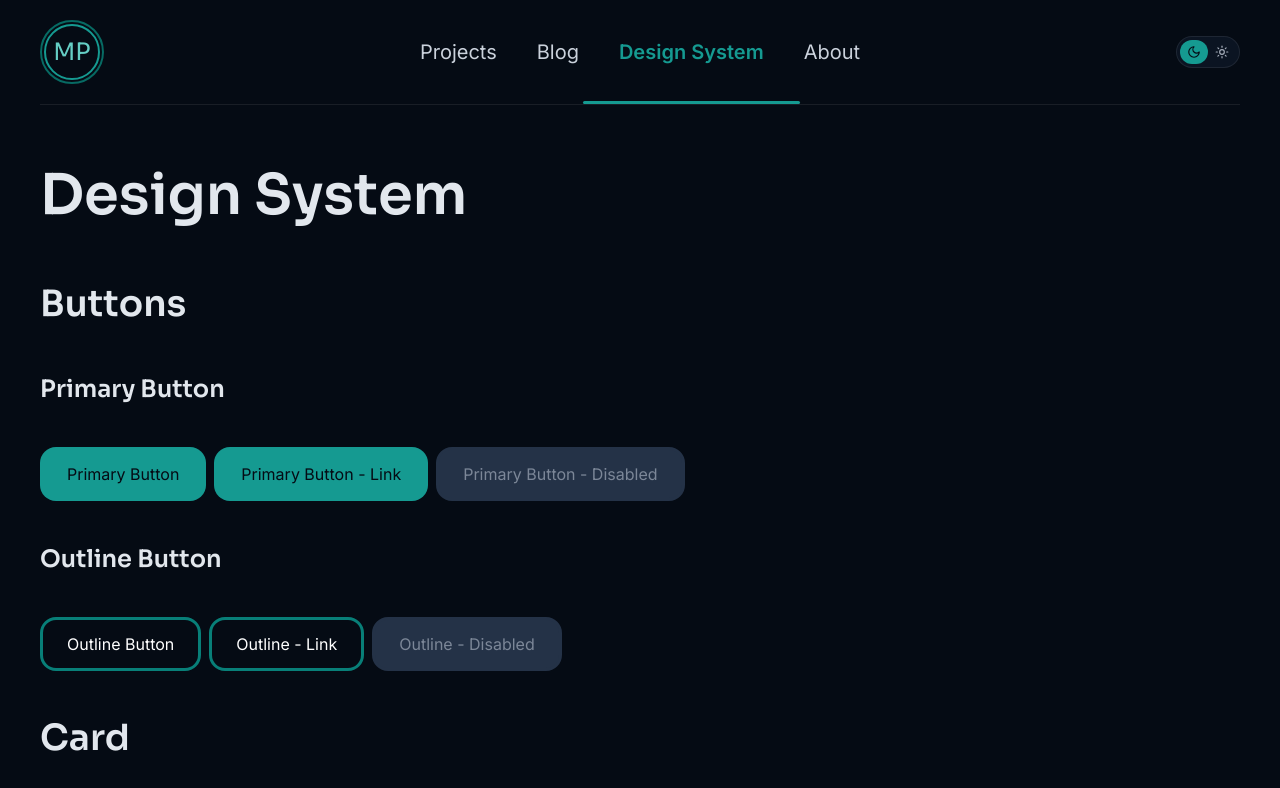
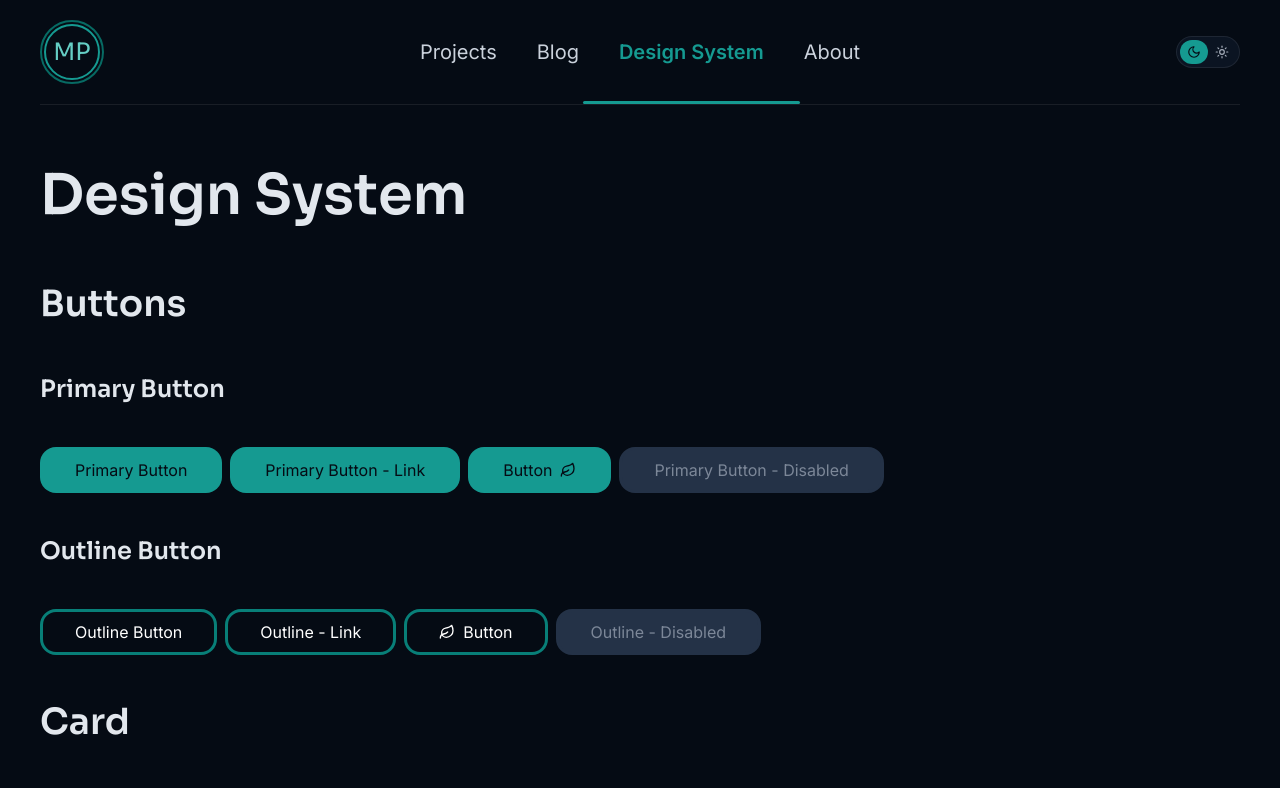
Before and after one commit to mpeck99/morgan-peck-portfolio, a Next.js app: page /design-system in a window 1280 px wide. Shown: the top 788 px of the page. Built offline with nearby package versions, Linux system fonts and the light colour scheme.

Commit message:
updating the button to take in an optional image and imagePosition

```diff
--- a/src/app/design-system/page.tsx
+++ b/src/app/design-system/page.tsx
@@ -4,8 +4,8 @@ import Stack from "@/components/layout/Stack/Stack";
 import Button from "@/components/ui/Button";
 import Card from "@/components/ui/Card";
 import Input from "@/components/ui/Forms/Input";
-import Logo from "@/components/ui/Logo";
 import StatusBadge from "@/components/ui/StatusBadge";
+import { Leaf } from "lucide-react";
 
 export default function DesignSystem() {
   return (
@@ -19,6 +19,7 @@ export default function DesignSystem() {
             <div className="btn-row">
               <Button>Primary Button</Button>
               <Button href="#0">Primary Button - Link</Button>
+              <Button variant="primary" iconPosition="right" icon={<Leaf/>}>Button</Button>
               <Button disabled>Primary Button - Disabled</Button>
             </div>
             <h3>Outline Button</h3>
@@ -27,6 +28,7 @@ export default function DesignSystem() {
               <Button variant="outline" href="#0">
                 Outline - Link
               </Button>
+              <Button variant="outline" iconPosition="left" icon={<Leaf/>}>Button</Button>
               <Button variant="outline" disabled>
                 Outline - Disabled
               </Button>
--- a/src/components/ui/Button/Button.module.scss
+++ b/src/components/ui/Button/Button.module.scss
@@ -1,12 +1,13 @@
 .button {
   width: fit-content;
 
-  display: block;
+  display: inline-flex;
   align-items: center;
   justify-content: center;
+  gap: 0.5rem;
 
-  padding-block: var(--space-xs);
-  padding-inline: var(--space-lg);
+  padding-block: var(--space-2xs);
+  padding-inline: var(--space-xl);
   border-radius: var(--radius-lg);
   border: 3px solid transparent;
 
@@ -62,3 +63,15 @@
     border-color: var(--color-transparent);
   }
 }
+
+.icon {
+  display: inline-flex;
+  align-items: center;
+  justify-content: center;
+
+  svg {
+    width: 1rem;
+    height: 1rem;
+    display: block;
+  }
+}
--- a/src/components/ui/Button/Button.tsx
+++ b/src/components/ui/Button/Button.tsx
@@ -6,6 +6,8 @@ type ButtonProps = {
   disabled?: boolean
   variant?: "primary" | "outline";
   onClick?: () => void;
+  iconPosition?: 'left' | 'right';
+  icon?: React.ReactNode;
 };
 
 export default function Button({
@@ -13,15 +15,25 @@ export default function Button({
   href,
   variant = "primary",
   onClick,
-  disabled
+  disabled,
+  icon,
+  iconPosition
 }: ButtonProps) {
 
   const className = `${styles.button} ${styles[variant]}`;
 
+  const content = (
+  <>
+    {icon && iconPosition === "left" && <span aria-hidden="true" className={styles.icon}>{icon}</span>}
+    {children}
+    {icon && iconPosition === "right" && <span aria-hidden="true" className={styles.icon}>{icon}</span>}
+  </>
+);
+
   if (href) {
     return (
       <a href={href} className={className}>
-        {children}
+        {content}
       </a>
     );
   }
@@ -32,7 +44,7 @@ export default function Button({
       className={className}
       onClick={onClick}
     >
-      {children}
+      {content}
     </button>
   );
 }
--- a/src/styles/tokens/_button-colors.scss
+++ b/src/styles/tokens/_button-colors.scss
@@ -27,7 +27,7 @@ $button-light: (
   primary-hover-bg: map.get(colors.$colors, teal-500),
   outline-bg: map.get(colors.$colors, transparent),
   outline-bg-hover: map.get(colors.$colors, teal-800),
-  outline-text: map.get(colors.$colors, neutral-800),
+  outline-text: map.get(colors.$colors, teal-800),
   outline-border: map.get(colors.$colors, teal-700),
   outline-hover-text: map.get(colors.$colors, neutral-50),
   outline-border-hover: map.get(colors.$colors, teal-800),
```
